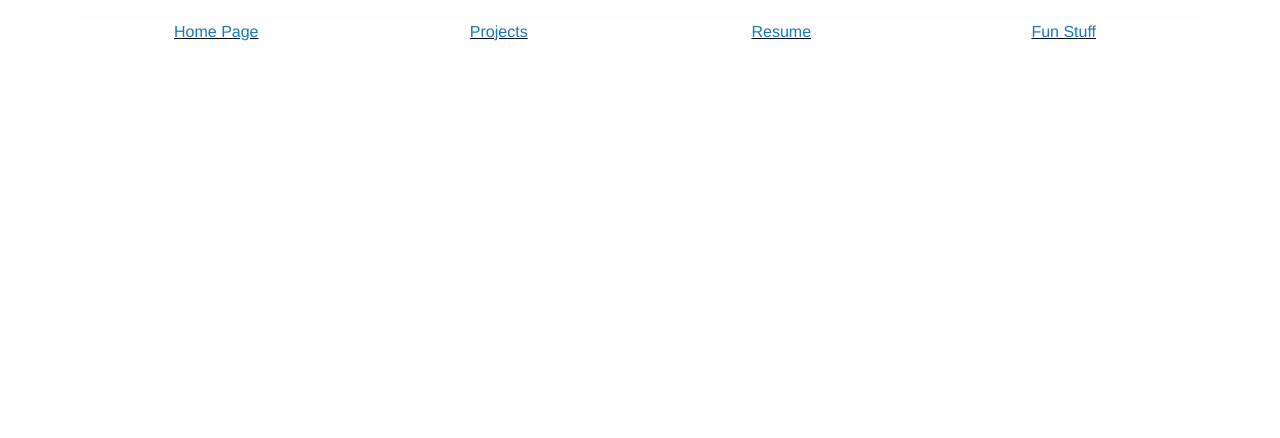
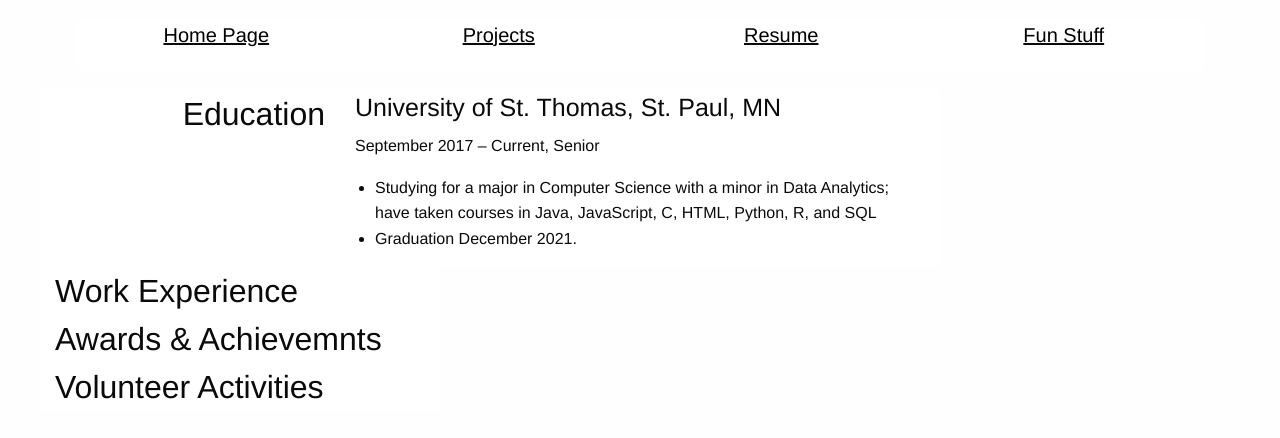
Before and after one commit to Carter-leis/Carter-leis.github.io, a plain HTML site: page resume.html in a window 1280 px wide. Drawn offline with Linux system fonts and the light colour scheme.

Commit message:
Added to index, resume, and projects

```diff
--- a/resume.html
+++ b/resume.html
@@ -11,12 +11,37 @@
     <div class="grid-container">
         <!-- `grid-x` represents a row -->
         <div class="grid-x" style="height: 50px; text-align: center; margin: 20px;">
-            <div class="cell large-auto medium-auto small-6" style="background-color: white;"><u><a href="index.html">Home Page</a></u></div>
-            <div class="cell large-auto medium-auto small-6" style="background-color: white;"><u><a href="projects.html">Projects</a></u></div>
-            <div class="cell large-auto medium-auto small-6" style="background-color: white;"><u><a href="resume.html">Resume</a></u></div>
-            <div class="cell large-auto medium-auto small-6" style="background-color: white;"><u><a href="fun.html">Fun Stuff</a></u></div>
-       </div>
+            <div class="cell large-auto medium-auto small-6" style="background-color: white; font-size: 1.25rem;"><u><a href="index.html">Home Page</a></u></div>
+            <div class="cell large-auto medium-auto small-6" style="background-color: white; font-size: 1.25rem;"><u><a href="projects.html">Projects</a></u></div>
+            <div class="cell large-auto medium-auto small-6" style="background-color: white; font-size: 1.25rem;"><u><a href="resume.html">Resume</a></u></div>
+            <div class="cell large-auto medium-auto small-6" style="background-color: white; font-size: 1.25rem;"><u><a href="fun.html">Fun Stuff</a></u></div>
+        </div>
+
+        <div class="grid-x grid-padding-x">
+            <div class="cell large-3" style="background-color: white; font-size: 2rem; text-align: right;">Education</div>
+            <div class="cell large-6" style="background-color: white; font-size: 1rem;">
+                <h4>University of St. Thomas, St. Paul, MN</h4>
+                <p>September 2017 – Current, Senior</p>
+                <ul>
+                    <li>Studying for a major in Computer Science with a minor in Data Analytics; have taken courses in Java, JavaScript, C, HTML, Python, R, and SQL</li>
+                    <li>Graduation December 2021.</li>
+                </ul>
+
+            </div>
+        </div>
+        <div class="grid-x grid-padding-x">
+            <div class="cell large-4" style="background-color: white; font-size: 2rem;">Work Experience</div>
+        </div>
+        <div class="grid-x grid-padding-x">
+            <div class="cell large-4" style="background-color: white; font-size: 2rem;">Awards & Achievemnts</div>
+        </div>
+        <div class="grid-x grid-padding-x">
+            <div class="cell large-4" style="background-color: white; font-size: 2rem;">Volunteer Activities</div>
+        </div>
+
     </div>
+
+
 
     <!-- include before closing </body> tag -->
     <script src="js/vendor.js"></script>
```
Also changed, not shown: fun.html (+5 -5 lines), index.html (+7 -7 lines), projects.html (+5 -5 lines), css/foundation.css.
